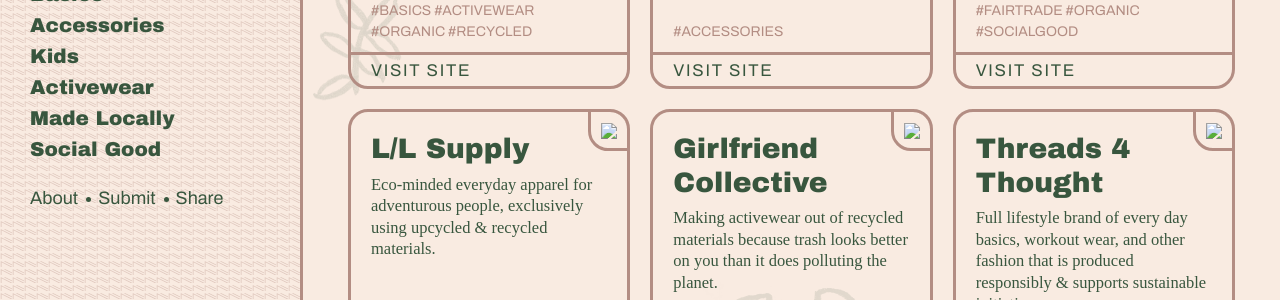
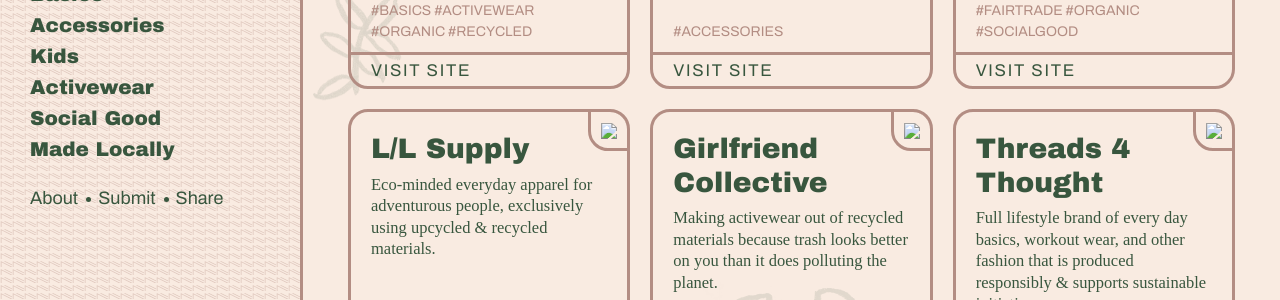
Before and after one commit to amiegrrl/we-wear-eco, a Jekyll site: the page built from index.markdown, in a window 1280 px wide. Shown: the part 373-673 px from the top of the page. Built offline with Jekyll 4.4.1, drawn with Linux system fonts in a browser that asks for light colours; nearby versions of some CDN libraries; some web fonts are replaced; part of the change alters nothing that is shown.

```diff
--- a/_data/tagMenu.yml
+++ b/_data/tagMenu.yml
@@ -7,5 +7,5 @@ menuItems:
   - menuItem: Accessories
   - menuItem: Kids
   - menuItem: Activewear
+  - menuItem: Social Good
   - menuItem: Made Locally
-  - menuItem: Social Good
```
